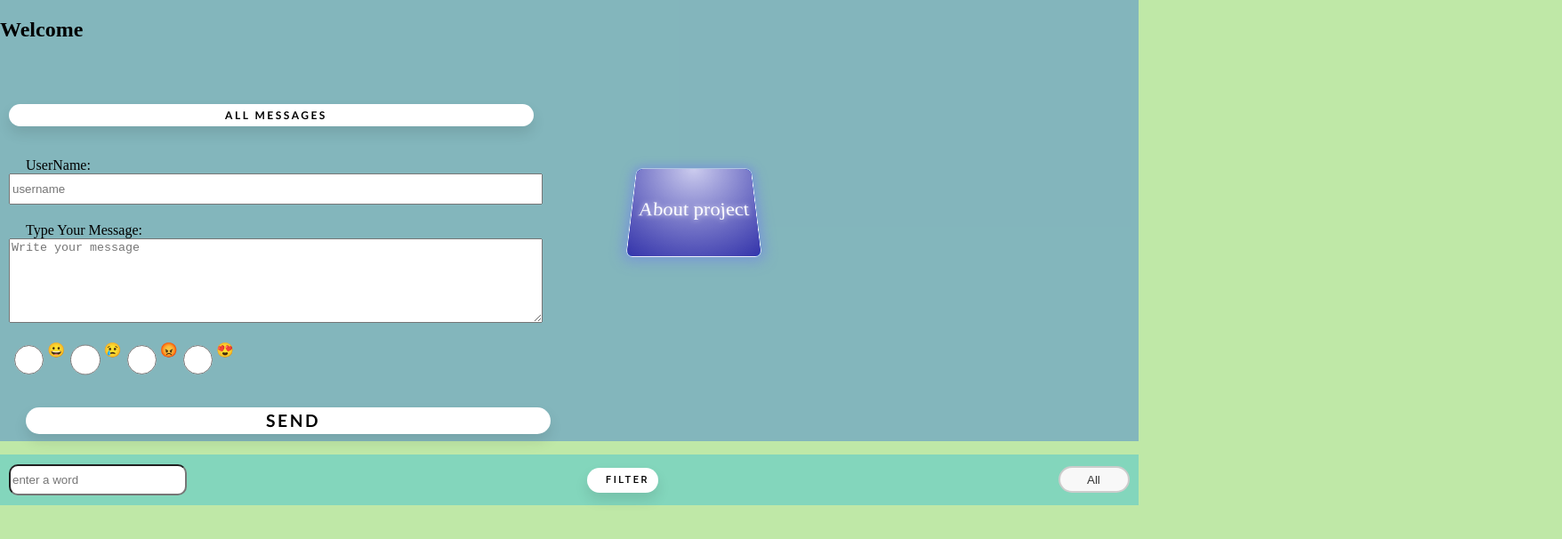
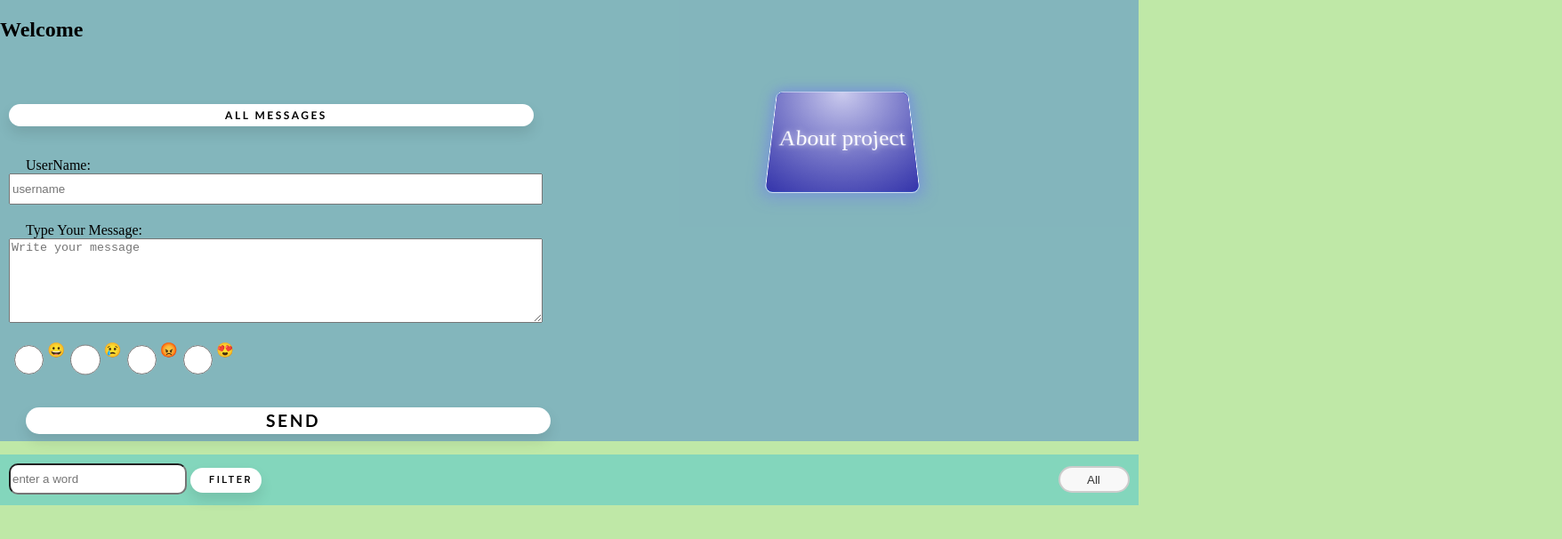
Before and after one commit to khashayarRohani/GuestBookVisitor, a website built with Vite: page client/index.html in a window 1280 px wide. Shown: the whole page at 89% size, 1756 px wide, since content can reach past the window. Built offline with nearby package versions, Linux system fonts and the light colour scheme; no server answers; grey boxes are pictures that could not be loaded.

Commit message:
screen problem

```diff
--- a/client/aboutme.css
+++ b/client/aboutmee.css
@@ -107,7 +107,7 @@
   position: absolute;
   font-size: 16px;
   bottom: 10px;
-  right: 10px;
+  right: 100px;
   color: #fff;
   text-decoration: none;
   text-shadow: 0 0 3px rgba(0, 0, 0, 0.4);
--- a/client/index.html
+++ b/client/index.html
@@ -5,7 +5,7 @@
     <link rel="icon" type="image/svg+xml" href="/vite.svg" />
     <meta name="viewport" content="width=device-width, initial-scale=1.0" />
     <link rel="stylesheet" href="./style.css" />
-    <link rel="stylesheet" href="./aboutme.css" />
+    <link rel="stylesheet" href="./aboutmee.css" />
     <script type="module" src="/main.js" defer></script>
     <title>Vite App</title>
   </head>
@@ -60,6 +60,7 @@
       </form>
     </section>
     <section class="FilterSection wrap">
+      <div>
         <input
           name="search"
           title="enter your disired word"
@@ -71,6 +72,7 @@
         <button class="button" id="filterbtn" style="margin-bottom: 14px">
           filter
         </button>
+      </div>
 
       <select name="filter" id="filter">
         <option value="all">All</option>
--- a/client/style.css
+++ b/client/style.css
@@ -5,6 +5,8 @@ body {
   margin: 0;
   background-color: rgb(191, 232, 167);
   color: aliceblue;
+  padding: 0;
+  overflow: hidden;
 }
 .FontSize {
   font-size: 10px;
@@ -13,6 +15,7 @@ body {
   display: flex;
   flex-direction: column;
   gap: 15px;
+  width: 100%;
 }
 
 .FormSection div {
@@ -205,6 +208,7 @@ select option {
 }
 .aboutme {
   transform: scale(0.6);
+  width: 100%;
 }
 @media (min-width: 1024px) {
   .list ul li:hover p,
@@ -221,6 +225,7 @@ select option {
     flex-direction: column;
     gap: 15px;
     padding-bottom: 8px;
+    width: 100%;
     background-color: rgba(68, 127, 210, 0.485);
   }
 
@@ -265,6 +270,9 @@ select option {
     margin: 0;
     width: 20%;
   }
+  .list {
+    width: 100%;
+  }
   .inpSearch {
     width: 200px;
     border-radius: 10px;
@@ -280,13 +288,15 @@ select option {
     gap: 40px;
     padding-right: 10px;
     padding-left: 10px;
+    width: 100%;
     background-color: rgba(68, 194, 210, 0.485);
   }
   .aboutme {
-    transform: scale(0.7);
+    transform: scale(0.8);
     position: absolute;
-    top: 20%;
-    right: 0;
+    top: 10%;
+    left: 24%;
+    z-index: 100;
   }
   .FontSize {
     font-size: 20px;
```
Lines whose indentation alone changed are shown as unchanged.
